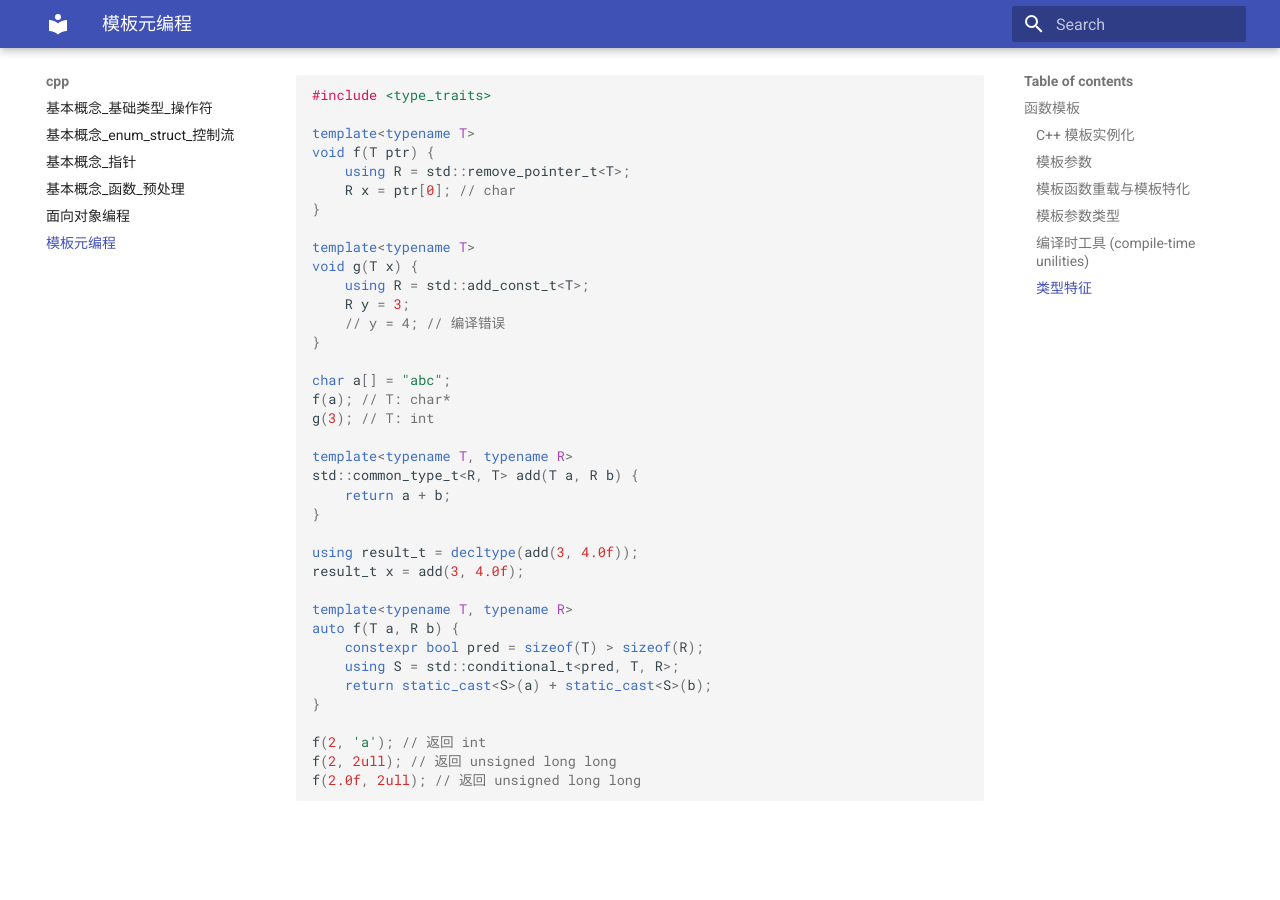
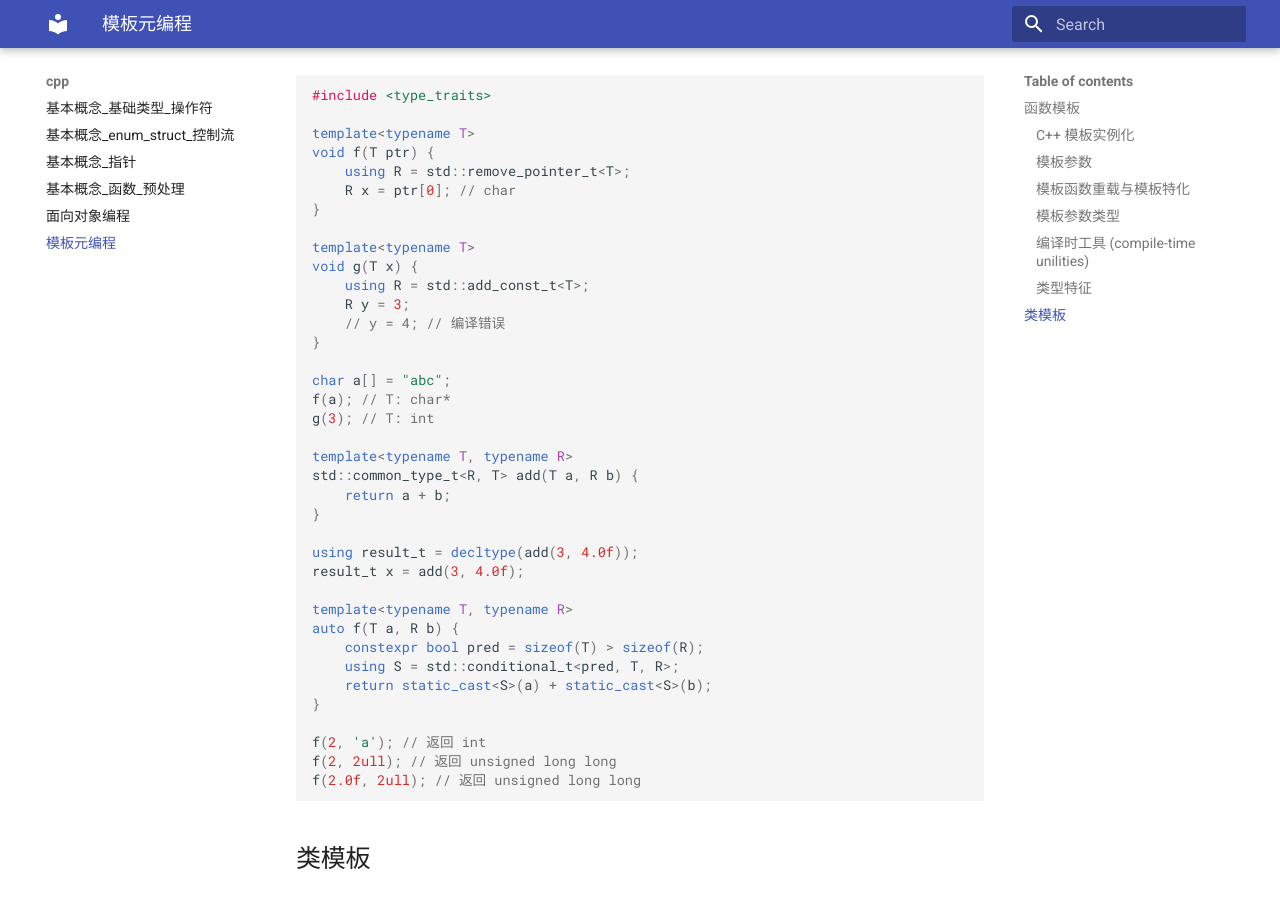
Before and after one commit to ymma98/technotes, an MkDocs documentation site: the page built from docs/cpp/模板元编程.md, in a window 1280 px wide and 900 px high, scrolled down 9082 px. Built offline with MkDocs 1.6.1 and Material for MkDocs 9.7.7, drawn with Linux system fonts in a browser that asks for light colours; before the commit the page ends 9907 px from its top, so only the background shows below that.

Commit message:
docs/cpp/模板元编程.md updated from https://stackedit.cn/

````diff
--- a/docs/cpp/模板元编程.md
+++ b/docs/cpp/模板元编程.md
@@ -484,8 +484,13 @@ f(2, 'a'); // 返回 int
 f(2, 2ull); // 返回 unsigned long long
 f(2.0f, 2ull); // 返回 unsigned long long
 ```
+
+
+## 类模板
+
+
 <!--stackedit_data:
-eyJoaXN0b3J5IjpbMTA0NTU2NDAwOSwtMTAxNDIzMTg3NywtMT
-c5NDcyNDU5NCwxNTc4Nzk5MzE4LDE1MjIxMzY1MDEsNjA4NTkz
-MjY3XX0=
+eyJoaXN0b3J5IjpbLTE4ODY4ODUxMzAsMTA0NTU2NDAwOSwtMT
+AxNDIzMTg3NywtMTc5NDcyNDU5NCwxNTc4Nzk5MzE4LDE1MjIx
+MzY1MDEsNjA4NTkzMjY3XX0=
 -->
````
